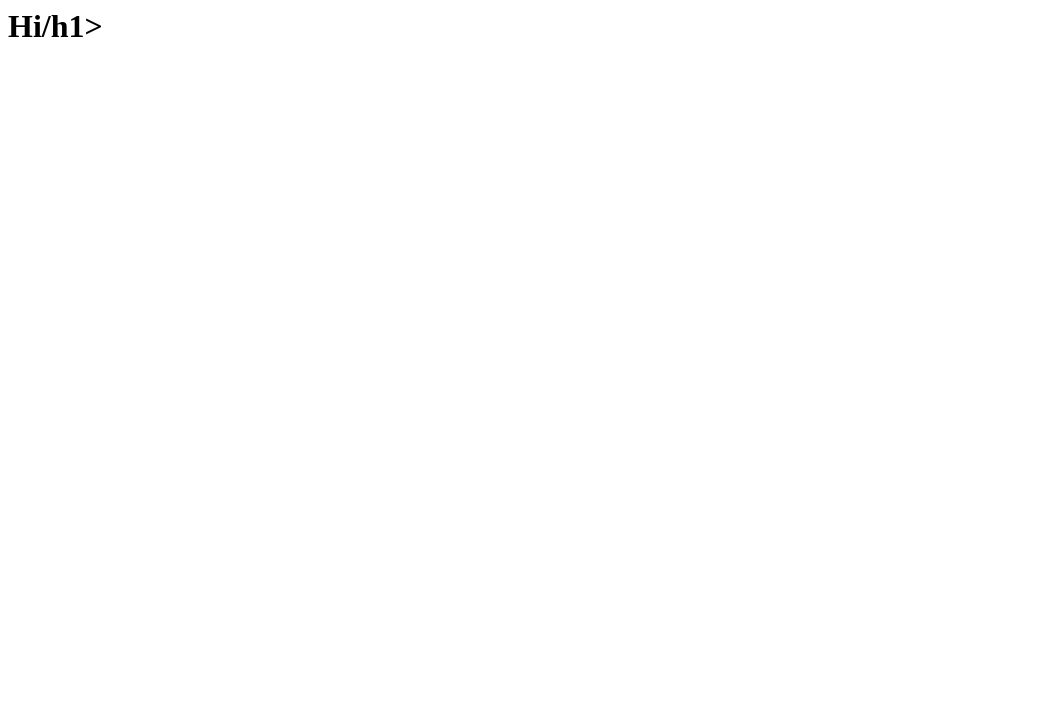
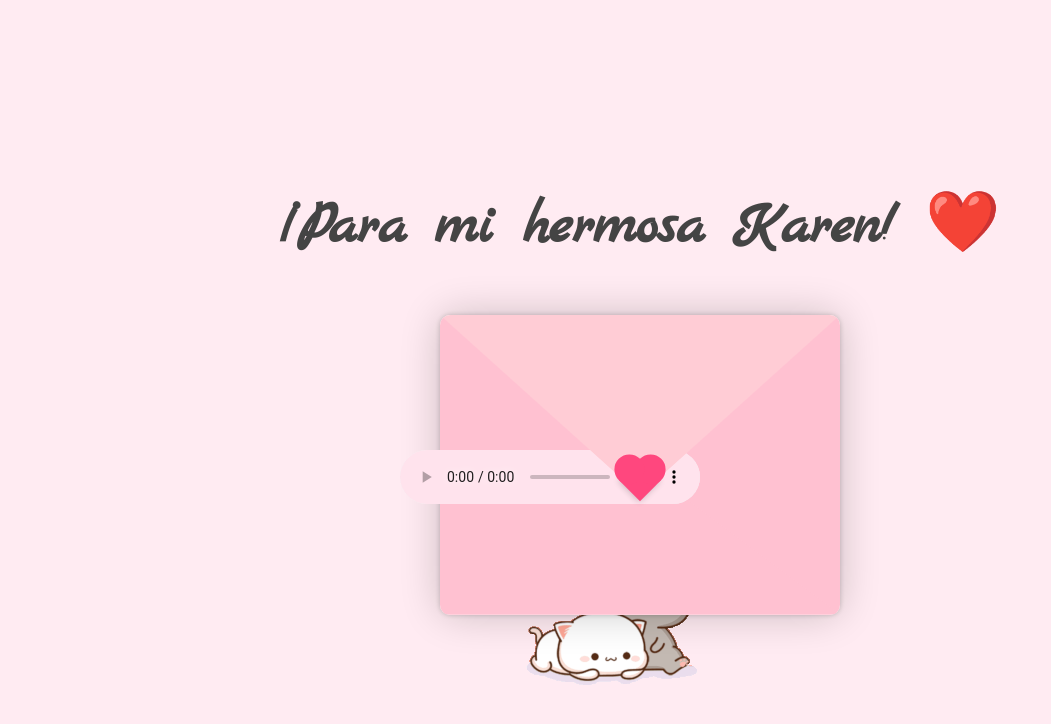
Before and after one commit to Mussyevil/ByLover, a plain HTML site: page index.html in a window 1280 px wide. Shown: the whole page, without its empty margins (0-1051 px from the left). Drawn offline with Linux system fonts and the light colour scheme.

Commit message:
Add files via upload

```diff
--- a/index.html
+++ b/index.html
@@ -1 +1,41 @@
-<h1>Hi/h1>
+<!DOCTYPE html>
+<html lang="en">
+<head>
+    <meta charset="UTF-8">
+    <meta name="viewport" content="width=device-width, initial-scale=1.0">
+    <link rel="preconnect" href="https://fonts.googleapis.com">
+    <link rel="preconnect" href="https://fonts.gstatic.com" crossorigin>
+    <link href="https://fonts.googleapis.com/css2?family=Marck+Script&display=swap" rel="stylesheet">
+    <link rel="stylesheet" href="style.css">
+    <title>Carta para karen </title>
+</head>
+<body>
+    <h1>¡Para mi hermosa Karen! <a href="pregunta/index2.html" target="_blank">❤️</a></h1>
+    <div class="container">
+        <img src="cat2.gif" class="cat2">
+        <div class="envelope-wrapper ">
+            <div class="envelope">
+                <div class="letter">
+                    <div class="text">
+                        <strong>Para la chica que me hace feliz:</strong>
+                        <p>
+                            Mi <strong>dulce karen</strong>, en el momento que te hacia este detalle no dejaba de pensar y sentir lo feliz que me siento a que alguien tan increible como tu se haya topado con un tipo tan simple como yo, sentir que con una pizca de tu amor me revivas? es lo mejor del mundo! que me hayas quitado todos los males, problemas, mi intranquilidad con tan solo compartiendo unos minutos conmigo? es fantastico mi amor, te agradezco por tanto mi querida flor, me deleita saber que desde que nos conocemos y hablamos mi cariño y mi presencia forma aunque sea una parte pequeña de tu vida se que te da felicidad y te saca unas sonrisas aunque sea por unos minutos cortos, pero sabes? para mi esos minutos se vuelven eternos pero a las vez tan cortos cuando estoy contigo quisiera romper la ficción y la realidad y tener el poder de detener el tiempo para que mis dias y noches nunca se acaben cuando este contigo!🥰 Me haces tan feliz karen... soy fanitico tu yo mi amor! de ti! de tu forma de pensar de tu forma de poco hablar de tus locuras! hasta como te vez en ropita interior mi vida! te amo tanto karen espero nunca dejar de hacerlo❤️‍🔥<span style="font-size: 0.9em; color: grey;"> <br> PD: Dale click al corazon rojo, te quiero hacer una importante pregunta!</span> <br> <code></code>
+                        </p>
+
+                    </div>
+                </div>
+            </div>
+            <div class="heart"></div>
+            <div class="tap-right"></div>
+            <div class="tap-left"></div>
+        </div>
+    </div>
+
+    <script src="script.js"></script>
+    <div style="width:300px; top: 450px; left: 400px; margin:auto; position:absolute;">
+        <audio controls style="width:100%;" autoplay>
+           <source src="Ojitos.mp3">
+        </audio>
+    </div>
+</body>
+</html>
--- /dev/null
+++ b/pregunta/style.css
@@ -0,0 +1,54 @@
+* {
+    margin: 0;
+    padding: 0;
+    box-sizing: border-box;
+    font-family: sans-serif;
+}
+
+body {
+    position: relative;
+    width: 100%;
+    min-height: 100vh;
+    display: flex;
+    justify-content: center;
+    align-items: center;
+    background-color: rgb(255, 227, 237);
+}
+
+.container {
+    display: flex;
+    flex-direction: column;
+    text-align: center;
+    align-items: center;
+    gap: 20px;
+    max-width: 500px;
+    margin: 20px;
+}
+
+.container .tenor-gif-embed {
+    display: flex;
+    max-width: 200px;
+}
+
+.container .btn {
+    display: flex;
+    gap: 25px;
+}
+
+.btn a {
+    text-decoration: none;
+    color: #111;
+    background: #fff;
+    padding: 10px 25px;
+    border-radius: 8px;
+    box-shadow: 0.5rem 1rem 3rem hsl(0, 0, 0,0.3);
+
+}
+
+.caja {
+   position: relative;
+   border-radius: 10px;
+   padding: 0%;
+   border-color: #111;
+
+}
--- /dev/null
+++ b/script.js
@@ -0,0 +1,32 @@
+const envelope = document.querySelector('.envelope-wrapper');
+const letter = document.querySelector('.letter');
+
+
+document.addEventListener('click', (e) => {
+    if (
+        e.target.matches(".envelope") ||
+        e.target.matches(".tap-right") ||
+        e.target.matches(".tap-left") ||
+        e.target.matches(".heart")
+    ) {
+        envelope.classList.toggle('flap');
+    } else if (e.target.matches(".envelope *")) {
+        if (!letter.classList.contains('opened')) {
+            letter.classList.add("letter-opening");
+
+            setTimeout(() => {
+                letter.classList.remove('letter-opening');
+                letter.classList.add('opened');
+            }, 500);
+            envelope.classList.add("disable-envelope")
+        } else {
+            letter.classList.add('closing-letter')
+            envelope.classList.remove("disable-envelope")
+            letter.classList.remove('opened')
+            setTimeout(() => {
+                letter.classList.remove('closing-letter');
+                letter.classList.remove('opened');
+            }, 500);
+        }
+    }
+});
--- /dev/null
+++ b/style.css
@@ -0,0 +1,243 @@
+* {
+    margin: 0;
+    padding: 0;
+    box-sizing: border-box;
+}
+
+:root {
+    --primary: #fff;
+    --bg-color: rgb(255, 235, 242); /* Soft pink background */
+    --bg-envelope-color: rgb(255, 227, 237); /* Light pink envelope */
+    --envelope-tab: #ffccd5; /* Darker pink tab */
+    --envelope-cover: #ffc1d1; /* Medium pink cover */
+    --shadow-color: rgba(0, 0, 0, 0.2);
+    --txt-color:  #003049; /* Deep red text */
+    --heart-color: #ff477e; /* Bright pink heart */
+}
+
+body {
+    background: var(--bg-color);
+    display: flex;
+    align-items: center;
+    justify-content: center;
+    flex-direction: column;
+    height: 100vh;
+}
+
+h1 {
+    font-family: "Marck Script", serif;
+    text-align: center;
+    font-size: 60px;
+    margin-bottom: 50px;
+    color: #444;
+}
+
+.container {
+    width: 400px;
+}
+
+.container > .envelope-wrapper {
+    position: relative;
+    background-color: var(--bg-envelope-color);
+    box-shadow: 0 0 40px var(--shadow-color);
+    border-radius: 15px;
+}
+
+.envelope-wrapper > .envelope {
+    position: relative;
+    width: 400px;
+    height: 300px;
+}
+
+.envelope-wrapper > .envelope::before {
+    content: "";
+    position: absolute;
+    top: 0;
+    left: 0;
+    right: 0;
+    z-index: 4;
+    border-top: 180px solid var(--envelope-tab);
+    border-right: 200px solid transparent;
+    border-left: 200px solid transparent;
+    transform-origin: top;
+    transition: all 0.5s ease-in-out 0.7s;
+    border-radius: 10px;
+}
+
+.tap-right {
+    position: absolute;
+    top: 0;
+    right: 0;
+    width: 100%;
+    height: 100%;
+    clip-path: polygon(100% 0, 0 100%, 100% 100%);
+    transform: rotate(-90deg,90deg);
+    border-bottom-right-radius: 10px;
+    border-top-right-radius: 10px;
+    border-bottom-left-radius: 10px;
+    background-color: var(--envelope-cover);
+}
+
+.tap-left {
+    position: absolute;
+    top: 0;
+    left: 0;
+    width: 100%;
+    height: 100%;
+    clip-path: polygon(0 0, 0% 100%, 100% 100%);
+    background-color: var(--envelope-cover);
+    transform: rotate(90deg, -90deg);
+    border-top-left-radius: 10px;
+    border-bottom-left-radius: 10px;
+    border-bottom-right-radius: 10px;
+}
+
+
+.envelope-wrapper.disable-envelope .envelope::before {
+    pointer-events: none;
+}
+
+
+.envelope > .letter {
+    position: absolute;
+    bottom: 0;
+    width: 100%;
+    height: 100%;
+    background: var(--primary);
+    text-align: center;
+    box-shadow: 0 0 5px var(--shadow-color);
+    padding: 20px;
+    border-radius: 10px;
+    transition: transform .5s ease-in-out;
+
+}
+
+.envelope > .letter > .text {
+    font-family: "Gill Sans", "Gill Sans MT", Calibri, "Trebuchet MS", sans-serif;
+    color: var(--txt-color);
+    text-align: left;
+    font-size: 12px;
+    border: 3px dotted var(--txt-color);
+    padding: 10px;
+    height: 100%;
+    line-height: 16px;
+    cursor: pointer;
+    overflow: scroll;
+}
+
+.heart {
+    position: absolute;
+    top: 50%;
+    left: 50%;
+    width: 30px;
+    height: 30px;
+    background: var(--heart-color);
+    transform: translate(-50%, 0%) rotate(45deg);
+    transition: transform 0.5s ease-in-out 1s;
+    box-shadow: 0 1px 6px var(--shadow-color);
+    cursor: pointer;
+    z-index: 999;
+}
+
+.heart:before,
+.heart:after {
+    content: "";
+    position: absolute;
+    width: 30px;
+    height: 30px;
+    background-color: var(--heart-color);
+    border-radius: 80%;
+}
+
+.heart:before {
+    top: -15px;
+}
+
+.heart:after {
+    right: 15px;
+}
+
+.flap > .envelope:before {
+    transform: rotateX(180deg);
+    z-index: 0;
+}
+
+.flap > .heart {
+    transform: rotate(90deg);
+    transition-delay: 0.4s;
+}
+
+.letter.letter-opening {
+    transform: translateY(-290px);
+    transition: transform .5s ease-in-out;
+}
+
+.letter.closing-letter {
+    transform: translateY(-290px);
+    transition: transform .5s ease-in-out;
+    z-index: 10000;
+}
+
+.letter.opened{
+    z-index: 10000;
+}
+
+::-webkit-scrollbar {
+    width: 8px;
+}
+
+::-webkit-scrollbar-track {
+    background: transparent;
+    border-radius: 4px;
+}
+
+::-webkit-scrollbar-thumb {
+    background: var(--envelope-cover);
+    border-radius: 4px;
+}
+
+::-webkit-scrollbar-thumb:hover {
+    background: var(--heart-color);
+}
+
+@media  screen and  (max-width: 400px){
+    .container {
+        width: 300px;
+    }
+
+
+    .envelope-wrapper > .envelope {
+        position: relative;
+        width: 300px;
+        height: 250px;
+    }
+
+    .tap-left,
+    .tap-right{
+        width: 100%;
+    }
+
+
+    .envelope-wrapper > .envelope::before {
+        border-top: 150px solid var(--envelope-tab);
+        border-right: 150px solid transparent;
+        border-left: 150px solid transparent;
+}
+
+}
+
+
+a {
+  text-decoration: none;
+}
+
+.cat2 {
+    position: absolute;
+    left: 500px;
+    top: 500px;
+}
+
+audio::-webkit-media-controls-panel {
+    background-color: rgb(255, 227, 237);
+    top: 200px;
+  }
```
Also changed, not shown: pregunta/index2.html (added, +21 -0 lines), pregunta/no1.html (added, +20 -0 lines), pregunta/no2.html (added, +21 -0 lines), pregunta/script.js (added, +12 -0 lines), pregunta/si.html (added, +18 -0 lines), cat2.gif (added), pregunta/cat.gif (added), pregunta/cat2.gif (added), pregunta/cat3.webp (added), pregunta/cat4.gif (added), 1 other file.
